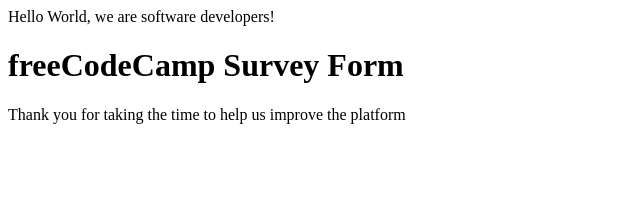
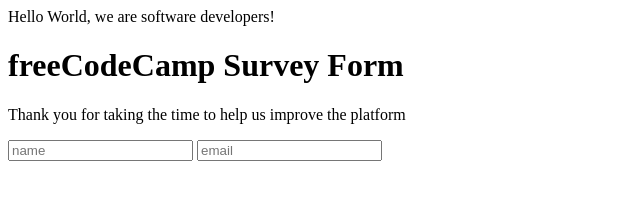
Before and after one commit to BigWizzo/Nebiha-Willard, a plain HTML site: page index.html in a window 1280 px wide. Shown: the whole page, without its empty margins (0-640 px from the left). Drawn offline with Linux system fonts and the light colour scheme.

Commit message:
form name and email

```diff
--- a/index.html
+++ b/index.html
@@ -14,7 +14,11 @@
     <p id="description">
       Thank you for taking the time to help us improve the platform
     </p>
-    <form action="" id="survey-form"></form>
+    <form action="" id="survey-form">
+      <input type="text" id="name" placeholder="name" required/>
+      <input type="email" id="email" placeholder="email" required/>
+
+    </form>
     <!--
 
     Hello Camper!
```
